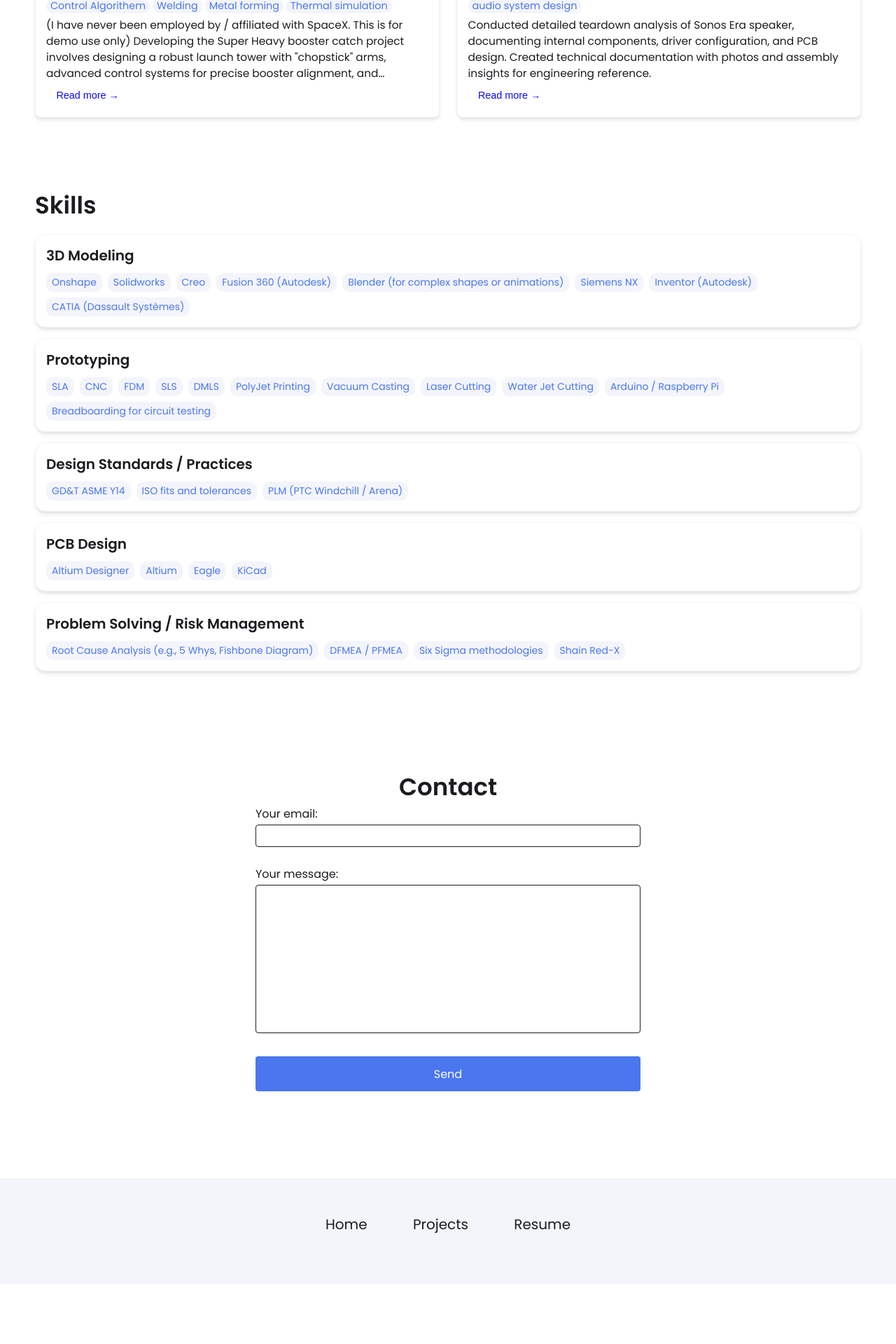
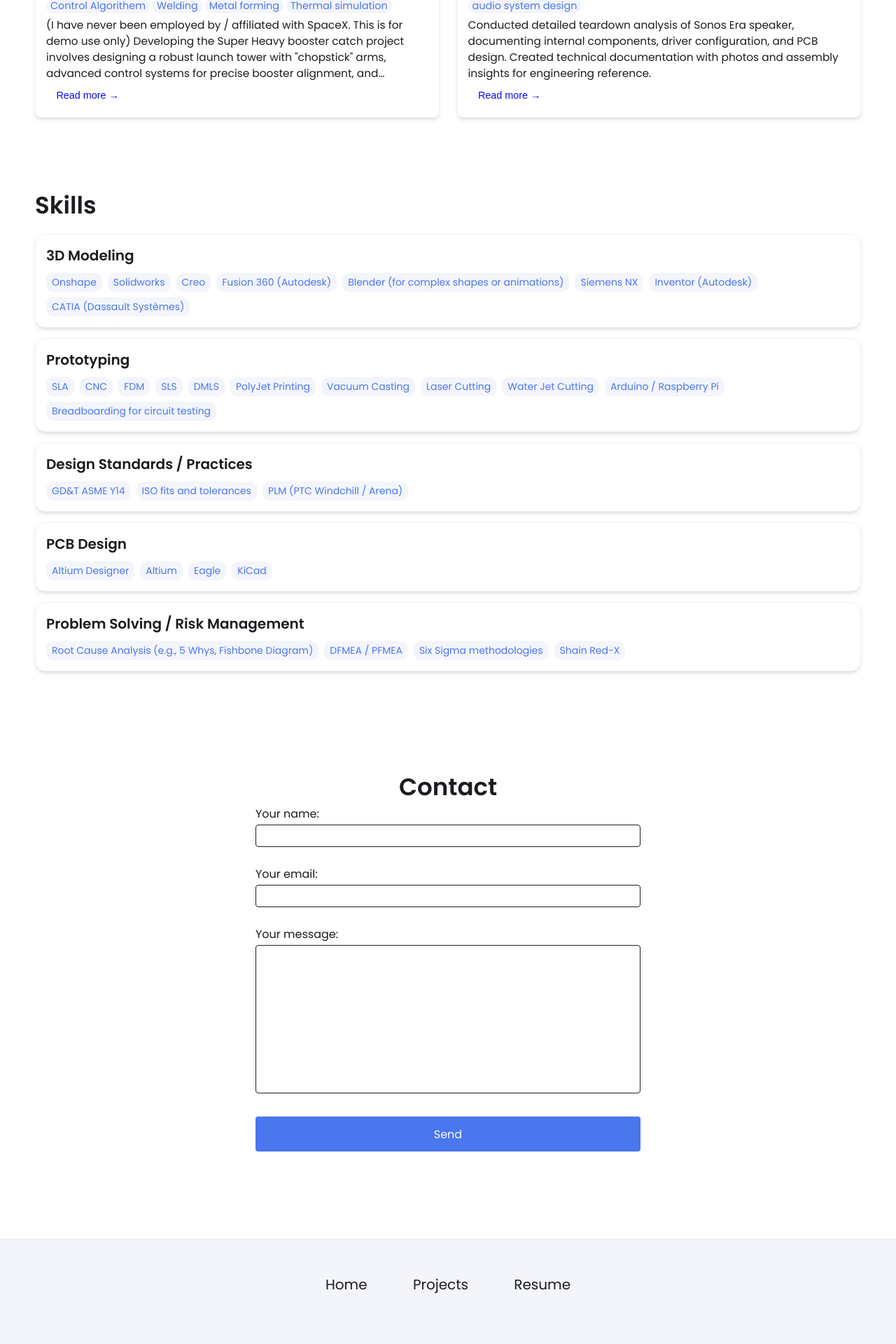
Before and after one commit to burtonrasmussen/burtonrasmussen.github.io, a Jekyll site: the page built from index.html, in a window 1280 px wide. Shown: the part 1373-3293 px from the top of the page at 70% size. Built offline with Jekyll 4.4.1, drawn with Linux system fonts in a browser that asks for light colours; before the commit the page ends 3207 px from its top, so only the background shows below that.

Commit message:
Update contact.html

```diff
--- a/_includes/contact.html
+++ b/_includes/contact.html
@@ -3,6 +3,7 @@
   <h2>Contact</h2>
 
   <style>
+    input[type="text"],
     input[type="email"],
     textarea {
       width: 100%;
@@ -39,6 +40,10 @@
   <div class="group">
     <form action="https://formspree.io/f/mvgaayjk" method="POST">
       <label>
+        Your name:
+        <input type="text" name="name">
+      </label>
+      <label>
         Your email:
         <input type="email" name="email">
       </label>
```
